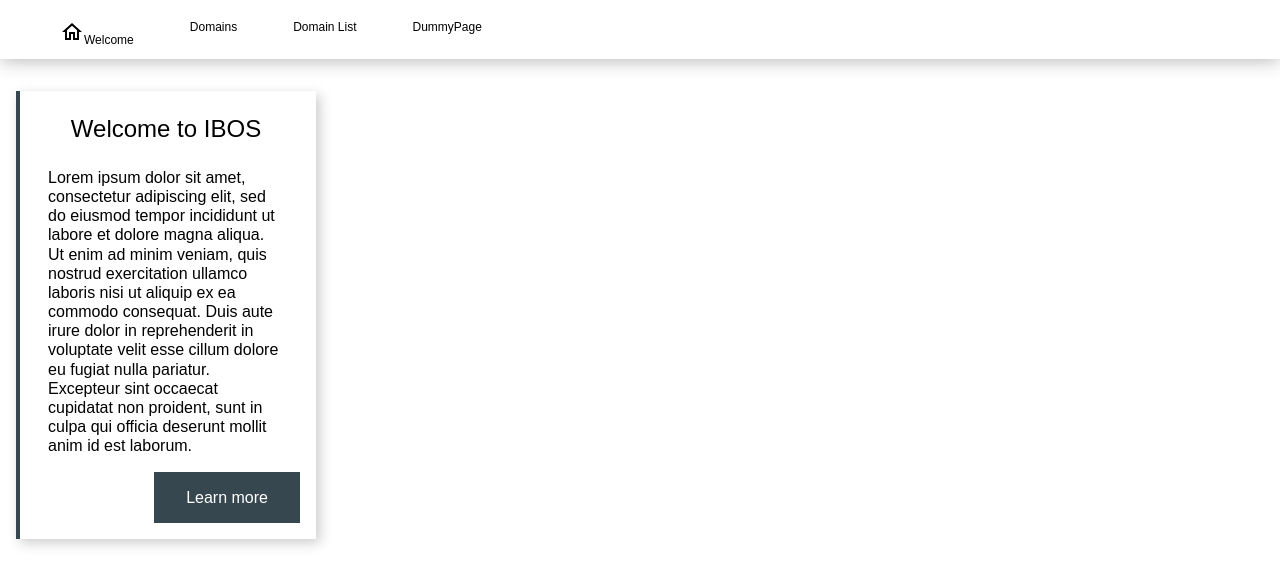
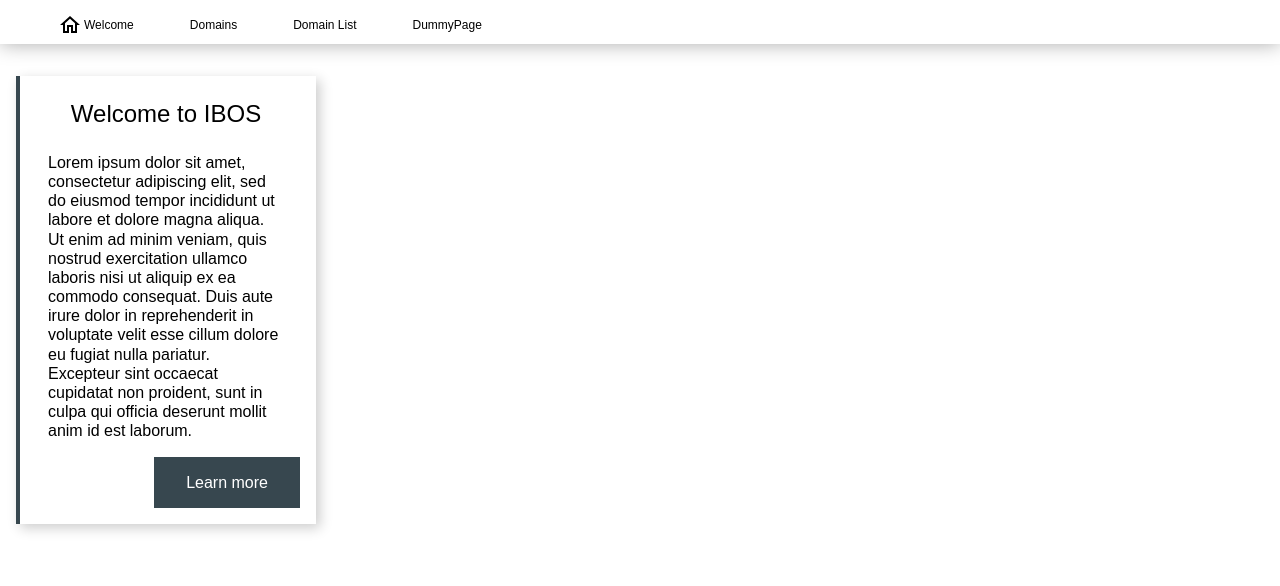
Before and after one commit to fromITzerotoIThero/IBOS, a React (Create React App) app: page / in a window 1280 px wide. Shown: the top 586 px of the page. Built offline with nearby package versions, Linux system fonts and the light colour scheme.

Commit message:
Tweaking the Header component

```diff
--- a/src/components/Header/Header.jsx
+++ b/src/components/Header/Header.jsx
@@ -7,7 +7,7 @@ function Header() {
 
     return (
         <div className={styles.header}>
-            <Link to="/" className={styles.navbar__entry}><span><HomeOutlinedIcon />Welcome</span></Link>
+            <Link to="/" className={styles.navbar__entry}><HomeOutlinedIcon className={styles.navbar__icon}/>Welcome</Link>
             <Link to="/domainsoverview" className={styles.navbar__entry}>Domains</Link>
             <Link to="/domainlist" className={styles.navbar__entry}>Domain List</Link>
             <Link to="/dummypage" className={styles.navbar__entry}>DummyPage</Link>
--- a/src/components/Header/Header.module.css
+++ b/src/components/Header/Header.module.css
@@ -1,12 +1,13 @@
 .header {
     display: flex;
     flex-direction: row;
+    align-items: flex-end;
     position: sticky;
     top: 0;
     background: #fff;
     margin: 0;
     padding: 0 2rem;
-    min-height: 2rem;
+    max-height: 2.75rem;
     box-shadow: 0px 0px 20px #aaa;
     font-family: "Source Sans Pro", sans-serif;
 }
@@ -17,6 +18,16 @@
     font-size: 0.75rem;
     color: inherit;
     text-decoration: none;
+    display: flex;
+    align-items: flex-end;
+}
+
+.navbar__icon {
+    position: relative;
+    top: 0.2em;
+    right: 0.1em;
+    align-content: flex-end;
+    font-weight: lighter;
 }
 
 .navbar__entry:focus {
```
